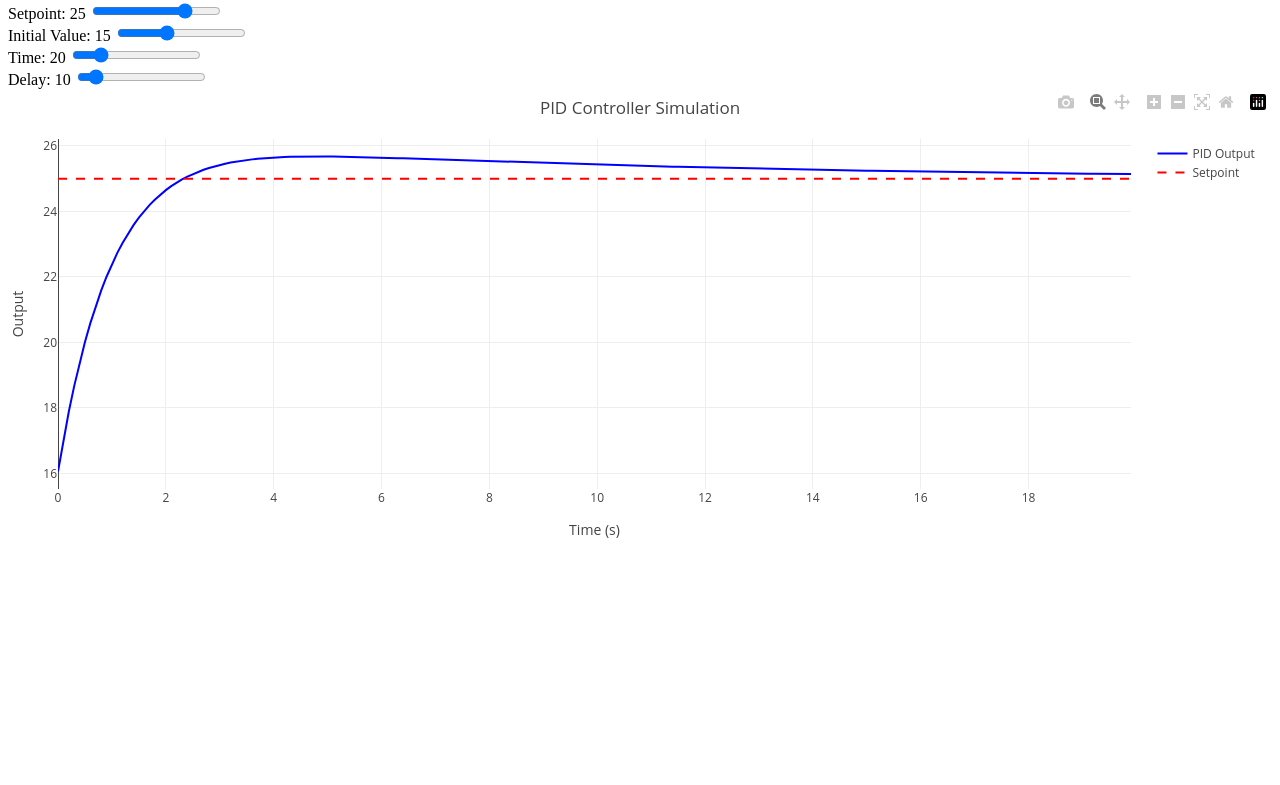
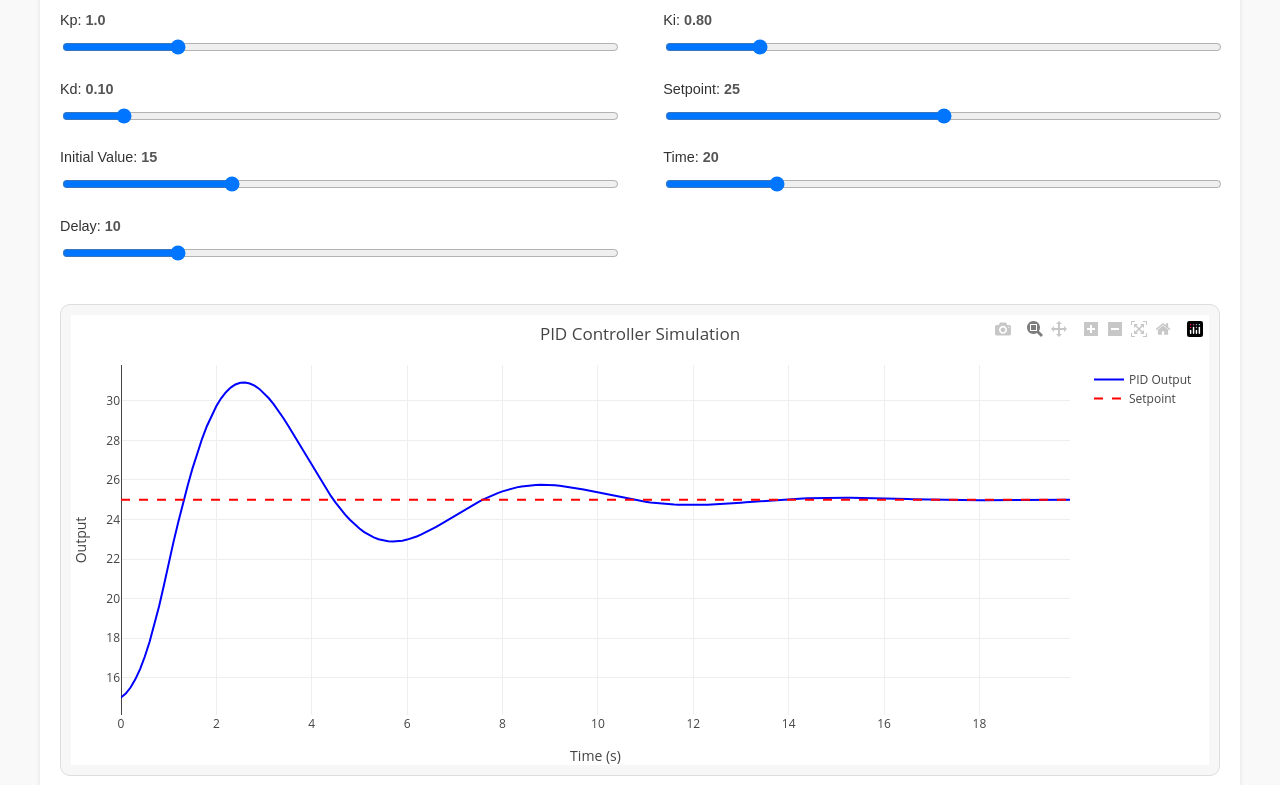
Before and after one commit to pelaguras/InteractivePID, a website: page index.html in a window 1280 px wide. Shown: the part 145-930 px from the top of the page. Before the commit the page ends 800 px from the top, so only its background shows below. Drawn offline with nearby package versions, Linux system fonts and the light colour scheme.

Commit message:
Add styles

```diff
--- /dev/null
+++ b/index.css
@@ -0,0 +1,73 @@
+body {
+    font-family: Arial, sans-serif;
+    margin: 40px;
+    background-color: #f9f9f9;
+    color: #333;
+    line-height: 1.6;
+  }
+
+  h1 {
+    text-align: center;
+    color: #444;
+  }
+
+  .container {
+    max-width: 1200px;
+    margin: 0 auto;
+    padding: 20px;
+    background: #fff;
+    border-radius: 10px;
+    box-shadow: 0 2px 4px rgba(0, 0, 0, 0.1);
+  }
+
+  .sliders {
+    display: flex;
+    flex-wrap: wrap;
+    justify-content: space-between;
+    margin-bottom: 20px;
+  }
+
+  .slider-group {
+    width: 48%;
+    margin-bottom: 15px;
+  }
+
+  .slider-group label {
+    display: block;
+    font-size: 0.9rem;
+    margin-bottom: 5px;
+  }
+
+  .slider-group input[type="range"] {
+    width: 100%;
+  }
+
+  .slider-group span {
+    font-weight: bold;
+    font-size: 0.9rem;
+    color: #555;
+  }
+
+  #plot {
+    border: 1px solid #ddd;
+    border-radius: 10px;
+    margin-top: 20px;
+    padding: 10px;
+    background: #f7f7f7;
+  }
+
+  footer {
+    text-align: center;
+    margin-top: 20px;
+    font-size: 0.8rem;
+    color: #aaa;
+  }
+
+  footer a {
+    color: #0073e6;
+    text-decoration: none;
+  }
+
+  footer a:hover {
+    text-decoration: underline;
+  }
--- a/index.html
+++ b/index.html
@@ -3,77 +3,70 @@
   <head>
     <meta charset="UTF-8" />
     <meta name="viewport" content="width=device-width, initial-scale=1.0" />
-    <title>PID Simulation with Plotly</title>
+    <title>PID Controller Simulation</title>
+    <link rel="stylesheet" href="index.css" />
     <script src="plotly-2.35.2.min.js" charset="utf-8"></script>
   </head>
   <body>
+    <div class="container">
       <h1>Interactive PID Controller Simulation</h1>
-    <div>
-      <label>Kp: <span id="kp-value">1.0</span></label>
-      <input
-        type="range"
-        id="kp"
-        min="0"
-        max="10"
-        step="0.1"
-        value="1.0"
-      /><br />
-      <label>Ki: <span id="ki-value">0.1</span></label>
-      <input
-        type="range"
-        id="ki"
-        min="0"
-        max="5"
-        step="0.1"
-        value="0.1"
-      /><br />
-      <label>Kd: <span id="kd-value">0.05</span></label>
-      <input
-        type="range"
-        id="kd"
-        min="0"
-        max="1"
-        step="0.01"
-        value="0.1"
-      /><br />
-      <label>Setpoint: <span id="setpoint-value">25</span></label>
+
+      <div class="sliders">
+        <div class="slider-group">
+          <label for="kp">Kp: <span id="kp-value">1.0</span></label>
+          <input type="range" id="kp" min="0" max="5" step="0.1" value="1.0" />
+        </div>
+        <div class="slider-group">
+          <label for="ki">Ki: <span id="ki-value">0.8</span></label>
+          <input type="range" id="ki" min="0" max="5" step="0.01" value="0.8" />
+        </div>
+        <div class="slider-group">
+          <label for="kd">Kd: <span id="kd-value">0.1</span></label>
+          <input type="range" id="kd" min="0" max="1" step="0.01" value="0.1" />
+        </div>
+        <div class="slider-group">
+          <label for="setpoint"
+            >Setpoint: <span id="setpoint-value">25</span></label
+          >
           <input
             type="range"
             id="setpoint"
-        min="10"
-        max="30"
+            min="0"
+            max="50"
             step="1"
             value="25"
-      /><br />
-      <label>Initial Value: <span id="initial-value-value">15</span></label>
+          />
+        </div>
+        <div class="slider-group">
+          <label for="initial-value"
+            >Initial Value: <span id="initial-value-value">15</span></label
+          >
           <input
             type="range"
             id="initial-value"
             min="0"
-        max="40"
+            max="50"
             step="1"
             value="15"
-      /><br />
-      <label>Time: <span id="time-value">20</span></label>
-      <input
-        type="range"
-        id="time"
-        min="1"
-        max="100"
-        step="1"
-        value="20"
-      /><br />
-      <label>Delay: <span id="delay-value">10</span></label>
-      <input
-        type="range"
-        id="delay"
-        min="0"
-        max="100"
-        step="1"
-        value="10"
-      /><br />
+          />
         </div>
+        <div class="slider-group">
+          <label for="time">Time: <span id="time-value">20</span></label>
+          <input type="range" id="time" min="1" max="100" step="1" value="20" />
+        </div>
+        <div class="slider-group">
+          <label for="delay">Delay: <span id="delay-value">10</span></label>
+          <input type="range" id="delay" min="0" max="50" step="1" value="10" />
+        </div>
+      </div>
+
       <div id="plot"></div>
-    <script src="script.js"></script>
+    </div>
+
+    <footer>
+      <p>Created with <a href="https://plotly.com/">Plotly.js</a></p>
+    </footer>
+
+    <script src="index.js"></script>
   </body>
 </html>
--- /dev/null
+++ b/index.js
@@ -0,0 +1,177 @@
+class PID {
+  constructor(kp, ki, kd, setpoint) {
+    this.kp = kp;
+    this.ki = ki;
+    this.kd = kd;
+    this.setpoint = setpoint;
+    this.previousError = 0;
+    this.integral = 0;
+  }
+
+  update(currentValue, dt) {
+    const error = this.setpoint - currentValue;
+
+    // Compute PID components
+    const proportional = error;
+    const integral = this.integral;
+    const derivative = (error - this.previousError) / dt;
+
+    // Update integral and previous error
+    this.integral += error * dt;
+    this.previousError = error;
+
+    // Return control signal
+    return this.kp * proportional + this.ki * integral + this.kd * derivative;
+  }
+}
+
+function simulatePID(kp, ki, kd, setpoint, initialValue, time, delay, dt) {
+  const pid = new PID(kp, ki, kd, setpoint);
+  const values = [initialValue];
+  const timeSteps = [];
+  const controlSignals = Array(delay).fill(0);
+
+  for (let t = 0; t <= time; t += dt) {
+    const currentValue = values[values.length - 1];
+    const controlSignal = pid.update(currentValue, dt);
+
+    // Update control signals and calculate mean
+    controlSignals.shift();
+    controlSignals.push(controlSignal);
+    const meanControlSignal =
+      controlSignals.reduce((sum, value) => sum + value, 0) /
+      controlSignals.length;
+
+    // Update current value and store results
+    const newValue = currentValue + meanControlSignal * dt;
+    values.push(newValue);
+    timeSteps.push(t);
+  }
+
+  return { timeSteps, values };
+}
+
+function updateSliderLabels() {
+  // Update the labels to reflect the current slider values
+  document.getElementById("kp-value").textContent = parseFloat(
+    document.getElementById("kp").value
+  ).toFixed(1);
+
+  document.getElementById("ki-value").textContent = parseFloat(
+    document.getElementById("ki").value
+  ).toFixed(2);
+
+  document.getElementById("kd-value").textContent = parseFloat(
+    document.getElementById("kd").value
+  ).toFixed(2);
+
+  document.getElementById("setpoint-value").textContent = parseFloat(
+    document.getElementById("setpoint").value
+  ).toFixed(0);
+
+  document.getElementById("initial-value-value").textContent = parseFloat(
+    document.getElementById("initial-value").value
+  ).toFixed(0);
+
+  document.getElementById("time-value").textContent = parseFloat(
+    document.getElementById("time").value
+  ).toFixed(0);
+
+  document.getElementById("delay-value").textContent = parseInt(
+    document.getElementById("delay").value
+  ).toFixed(0);
+}
+
+function updateSliderLabels() {
+  // Update the labels to reflect the current slider values
+  document.getElementById("kp-value").textContent = parseFloat(
+    document.getElementById("kp").value
+  ).toFixed(1);
+
+  document.getElementById("ki-value").textContent = parseFloat(
+    document.getElementById("ki").value
+  ).toFixed(2);
+
+  document.getElementById("kd-value").textContent = parseFloat(
+    document.getElementById("kd").value
+  ).toFixed(2);
+
+  document.getElementById("setpoint-value").textContent = parseFloat(
+    document.getElementById("setpoint").value
+  ).toFixed(0);
+
+  document.getElementById("initial-value-value").textContent = parseFloat(
+    document.getElementById("initial-value").value
+  ).toFixed(0);
+
+  document.getElementById("time-value").textContent = parseFloat(
+    document.getElementById("time").value
+  ).toFixed(0);
+
+  document.getElementById("delay-value").textContent = parseInt(
+    document.getElementById("delay").value
+  ).toFixed(0);
+}
+
+function renderPlot() {
+  // Update the labels before rendering the plot
+  updateSliderLabels();
+
+  const kp = parseFloat(document.getElementById("kp").value);
+  const ki = parseFloat(document.getElementById("ki").value);
+  const kd = parseFloat(document.getElementById("kd").value);
+  const setpoint = parseFloat(document.getElementById("setpoint").value);
+  const initialValue = parseFloat(
+    document.getElementById("initial-value").value
+  );
+  const time = parseFloat(document.getElementById("time").value);
+  const delay = parseInt(document.getElementById("delay").value);
+  const dt = 0.1;
+
+  const { timeSteps, values } = simulatePID(
+    kp,
+    ki,
+    kd,
+    setpoint,
+    initialValue,
+    time,
+    delay,
+    dt
+  );
+
+  const trace = {
+    x: timeSteps,
+    y: values,
+    type: "scatter",
+    mode: "lines",
+    line: { color: "blue" },
+    name: "PID Output",
+  };
+
+  const setpointTrace = {
+    x: timeSteps,
+    y: Array(timeSteps.length).fill(setpoint),
+    type: "scatter",
+    mode: "lines",
+    line: { color: "red", dash: "dash" },
+    name: "Setpoint",
+  };
+
+  const layout = {
+    title: "PID Controller Simulation",
+    xaxis: { title: "Time (s)" },
+    yaxis: { title: "Output" },
+    margin: { l: 50, r: 30, t: 50, b: 50 },
+    showlegend: true,
+  };
+
+  Plotly.newPlot("plot", [trace, setpointTrace], layout);
+}
+
+// Attach Event Listeners for Sliders
+document.querySelectorAll("input").forEach((slider) => {
+  slider.addEventListener("input", renderPlot);
+});
+
+// Initialize
+renderPlot();
--- a/script.js
+++ /dev/null
@@ -1,133 +0,0 @@
-class PID {
-  constructor(kp, ki, kd, setpoint) {
-    this.kp = kp;
-    this.ki = ki;
-    this.kd = kd;
-    this.setpoint = setpoint;
-    this.previousError = 0;
-    this.integral = 0;
-  }
-
-  update(currentValue, dt) {
-    const error = this.setpoint - currentValue;
-
-    this.integral += error * dt;
-    this.previousError = error;
-
-    const proportional = error;
-    const integral = this.integral;
-    const derivative = (error - this.previousError) / dt;
-
-    return (
-      this.kp * proportional + this.ki * integral + (this.kd / dt) * derivative
-    );
-  }
-}
-
-// Simulation Parameters
-let kp = 1.0,
-  ki = 0.1,
-  kd = 0.05,
-  setpoint = 25,
-  initialValue = 15,
-  time = 20,
-  delay = 10;
-const dt = 0.1;
-
-function updateSliderValues() {
-  document.getElementById("kp-value").textContent = kp.toFixed(1);
-  document.getElementById("ki-value").textContent = ki.toFixed(2);
-  document.getElementById("kd-value").textContent = kd.toFixed(2);
-  document.getElementById("setpoint-value").textContent = setpoint.toFixed(0);
-  document.getElementById("initial-value-value").textContent =
-    initialValue.toFixed(0);
-  document.getElementById("time-value").textContent = time.toFixed(0);
-  document.getElementById("delay-value").textContent = delay.toFixed(0);
-}
-
-function simulatePID() {
-  const pid = new PID(kp, ki, kd, setpoint);
-  const timeSteps = [];
-  const values = [];
-  let currentValue = initialValue;
-  const controlSignals = Array(20).fill(0);
-
-  for (let t = 0; t <= time; t += dt) {
-    const controlSignal = pid.update(currentValue, dt);
-    currentValue += controlSignal * dt;
-    controlSignals.pop();
-    controlSignals.push(controlSignal);
-    timeSteps.push(t);
-
-    // Simulating a simple, linear system response. Would need to be adjusted for a more complex model
-    const mean =
-      controlSignals.reduce((sum, value) => sum + value, 0) /
-      controlSignals.length;
-    currentValue += mean * dt;
-    values.push(currentValue);
-  }
-
-  return { timeSteps, values };
-}
-
-// Render Plot using Plotly
-function renderPlot() {
-  const { timeSteps, values } = simulatePID();
-
-  const trace = {
-    x: timeSteps,
-    y: values,
-    type: "scatter",
-    mode: "lines",
-    line: { color: "blue" },
-    name: "PID Output",
-  };
-
-  const setpointTrace = {
-    x: timeSteps,
-    y: Array(timeSteps.length).fill(setpoint),
-    type: "scatter",
-    mode: "lines",
-    line: { color: "red", dash: "dash" },
-    name: "Setpoint",
-  };
-
-  const layout = {
-    title: "PID Controller Simulation",
-    xaxis: { title: "Time (s)" },
-    yaxis: { title: "Output" },
-    margin: { l: 50, r: 30, t: 50, b: 50 },
-    showlegend: true,
-  };
-
-  Plotly.newPlot("plot", [trace, setpointTrace], layout);
-}
-
-// Attach Event Listeners for Sliders
-document.getElementById("kp").addEventListener("input", (e) => {
-  kp = parseFloat(e.target.value);
-  updateSliderValues();
-  renderPlot();
-});
-
-document.getElementById("ki").addEventListener("input", (e) => {
-  ki = parseFloat(e.target.value);
-  updateSliderValues();
-  renderPlot();
-});
-
-document.getElementById("kd").addEventListener("input", (e) => {
-  kd = parseFloat(e.target.value);
-  updateSliderValues();
-  renderPlot();
-});
-
-document.getElementById("setpoint").addEventListener("input", (e) => {
-  setpoint = parseFloat(e.target.value);
-  updateSliderValues();
-  renderPlot();
-});
-
-// Initialize
-updateSliderValues();
-renderPlot();
```
Also changed, not shown: 1 other file. Lines whose indentation alone changed are shown as unchanged.
